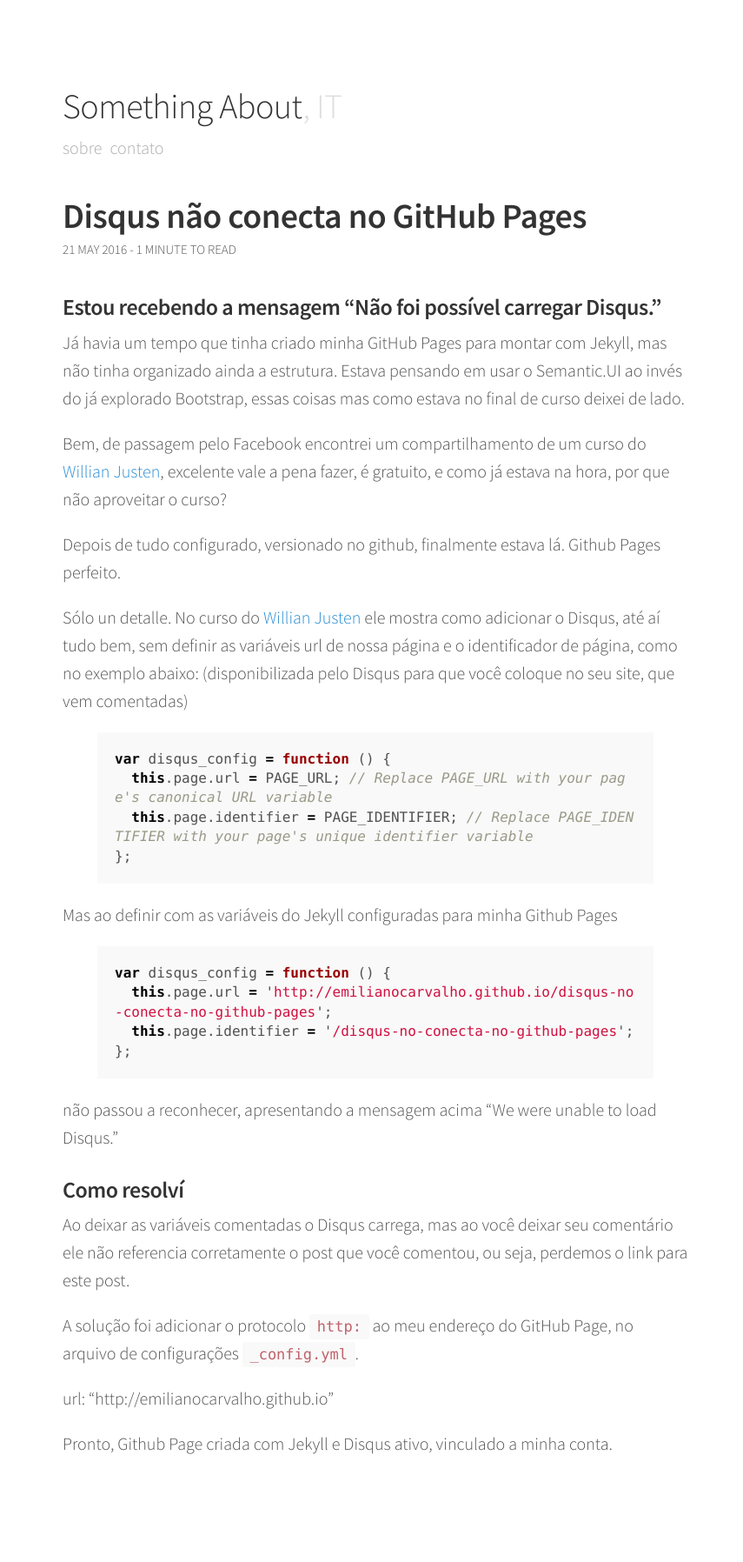
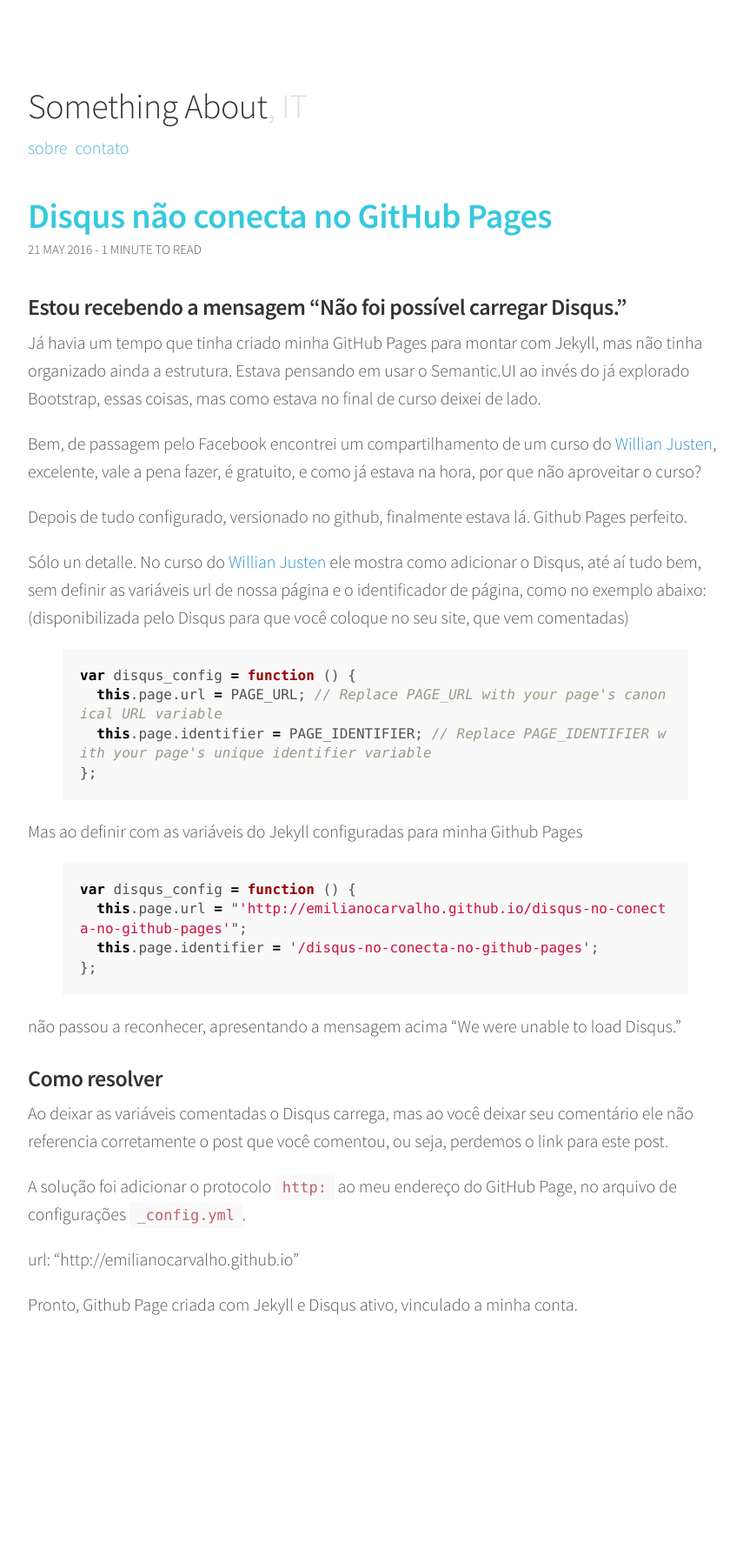
Before and after one commit to emilianocarvalho/emilianocarvalho.github.io, a Jekyll site: the page built from _posts/2016-05-21-disqus-no-conecta-no-github-pages.md, in a window 1280 px wide. Shown: the whole page at 87% size, without its empty margins (208-1063 px from the left). Built offline with Jekyll 4.4.1, drawn with Linux system fonts in a browser that asks for light colours; comment, search, counter and statistics services are not loaded; after the commit the page ends 1636 px from its top, so only the background shows below that.

Commit message:
Estilo, textos e organização

```diff
--- a/_includes/header.html
+++ b/_includes/header.html
@@ -4,7 +4,7 @@
   </h1>
   <nav class="masthead-nav">
     {% for page in site.pages %}
-    <a href="{{ page.url | prepend: site.baseurl }}">{{ page.title }}</a>
+    <a class="post-title" href="{{ page.url | prepend: site.baseurl }}">{{ page.title }}</a>
     {% endfor %}
   </nav>
 </header>
--- a/_posts/2016-05-21-disqus-no-conecta-no-github-pages.md
+++ b/_posts/2016-05-21-disqus-no-conecta-no-github-pages.md
@@ -6,9 +6,9 @@ date: "2016-05-21 20:22:37 -0300"
 
 ### Estou recebendo a mensagem "Não foi possível carregar Disqus."
 
-Já havia um tempo que tinha criado minha GitHub Pages para montar com Jekyll, mas não tinha organizado ainda a estrutura. Estava pensando em usar o Semantic.UI ao invés do já explorado Bootstrap, essas coisas mas como estava no final de curso deixei de lado.
+Já havia um tempo que tinha criado minha GitHub Pages para montar com Jekyll, mas não tinha organizado ainda a estrutura. Estava pensando em usar o Semantic.UI ao invés do já explorado Bootstrap, essas coisas, mas como estava no final de curso deixei de lado.
 
-Bem, de passagem pelo Facebook encontrei um compartilhamento de um curso do [Willian Justen][1], excelente vale a pena fazer, é gratuito, e como já estava na hora, por que não aproveitar o curso?
+Bem, de passagem pelo Facebook encontrei um compartilhamento de um curso do [Willian Justen][1], excelente, vale a pena fazer, é gratuito, e como já estava na hora, por que não aproveitar o curso?
 
 Depois de tudo configurado, versionado no github, finalmente estava lá. Github Pages perfeito.
 
@@ -25,14 +25,14 @@ Mas ao definir com as variáveis do Jekyll configuradas para minha Github Pages
 
 {% highlight javascript %}
 var disqus_config = function () {
-  this.page.url = '{{ site.url }}{{ site.baseurl }}{{ page.url }}';
+  this.page.url = "'{{ site.url }}{{ site.baseurl }}{{ page.url }}'";
   this.page.identifier = '{{ page.url }}';
 };
 {% endhighlight %}
 
 não passou a reconhecer, apresentando a mensagem acima "We were unable to load Disqus."
 
-### Como resolví
+### Como resolver
 
 Ao deixar as variáveis comentadas o Disqus carrega, mas ao você deixar seu comentário ele não referencia corretamente o post que você comentou, ou seja, perdemos o link para este post.
 
--- a/_sass/_layout.scss
+++ b/_sass/_layout.scss
@@ -205,6 +205,7 @@
 
 .post-title {
     font-size: 42px;
+    color: #36c9dd;
     letter-spacing: -1px;
     line-height: 1;
 
--- a/css/main.scss
+++ b/css/main.scss
@@ -258,7 +258,7 @@ tbody tr:nth-child(odd) th {
 }
 
 .container {
-  max-width: 38rem;
+  max-width: 42rem;
   padding: 2rem 1.5rem;
   margin-left:  auto;
   margin-right: auto;
@@ -308,7 +308,7 @@ tbody tr:nth-child(odd) th {
     margin-bottom: 2rem;
 
     a {
-      color: #aaa;
+      color: #48b5c4;
       font-weight: 300;
       text-transform: lowercase;
       -webkit-transition: all .2s ease;
@@ -332,12 +332,14 @@ tbody tr:nth-child(odd) th {
 .page {
   &-title {
     margin-bottom: 2rem;
+    color: #36c9dd;
   }
 }
 
 .post {
   &-title {
     margin-bottom: .25rem;
+    color: #36c9dd;
   }
   &-date {
     margin-bottom: 2rem;
@@ -349,13 +351,13 @@ tbody tr:nth-child(odd) th {
 .list {
   &-post-title {
     margin-bottom: .25rem;
-
+    color: #36c9dd;
     a {
-      color: #333;
-
+      color: #36c9dd;
       &:hover,
       &:focus {
         text-decoration: none;
+        transition: 5s;
       }
     }
   }
```
Also changed, not shown: contact.md (+1 -1 lines).
